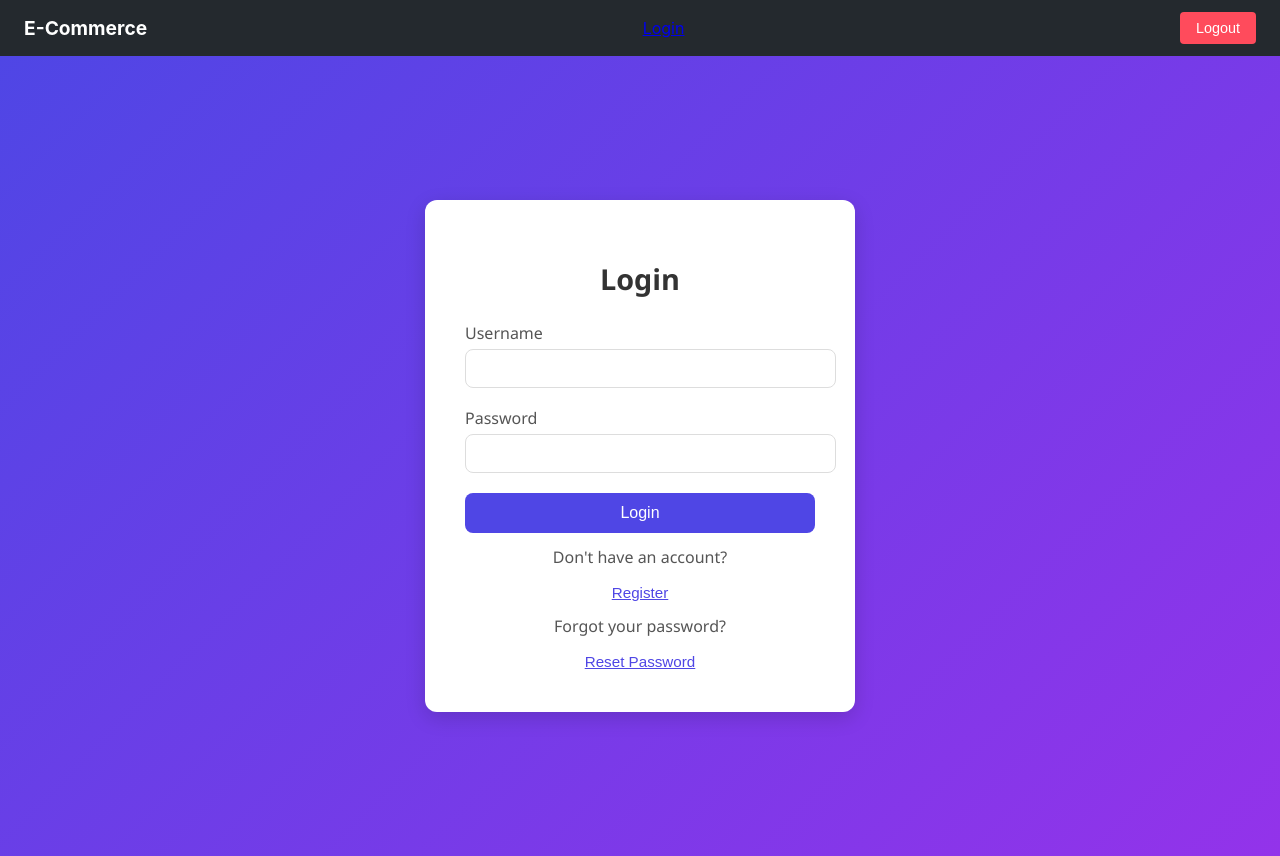
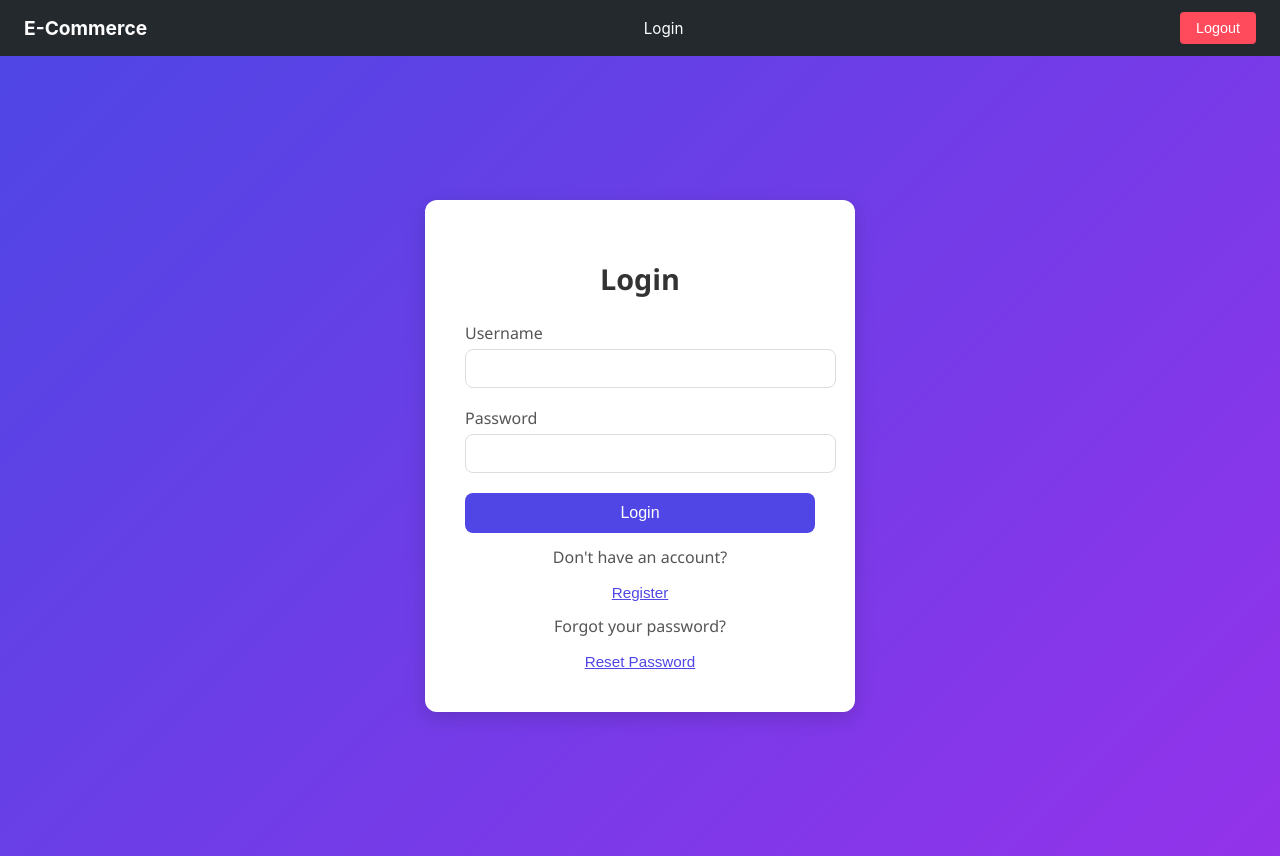
Before and after one commit to MuditRst/E-Commerce-Site, a React (Create React App) app in the folder ecommercefrontend/: page /login in a window 1280 px wide. Built offline with nearby package versions, Linux system fonts and the light colour scheme; no server answers.

Commit message:
minor update to frontend

```diff
--- a/ecommercefrontend/src/App.tsx
+++ b/ecommercefrontend/src/App.tsx
@@ -22,7 +22,7 @@ function App() {
 
         <Route
           path="/userdashboard"
-          element={<ProtectedRoute>
+          element={<ProtectedRoute requiredRole="User">
             <UserDashBoard />
           </ProtectedRoute>} />
         <Route
--- a/ecommercefrontend/src/RoleBasedInterface/Common/Navbar.tsx
+++ b/ecommercefrontend/src/RoleBasedInterface/Common/Navbar.tsx
@@ -31,7 +31,9 @@ import { useAuth } from "../../components/Authentication/AuthContext";
         {user?.role === "Admin" && <Link to="/admindashboard">Admin Dashboard</Link>}
       </div>
       ) : (
-      <Link to="/login">Login</Link>
+      <div className={`navbar-links ${isOpen ? "open" : ""}`}>
+        <Link to="/login">Login</Link>
+      </div>
       )}
 
       <div
```
